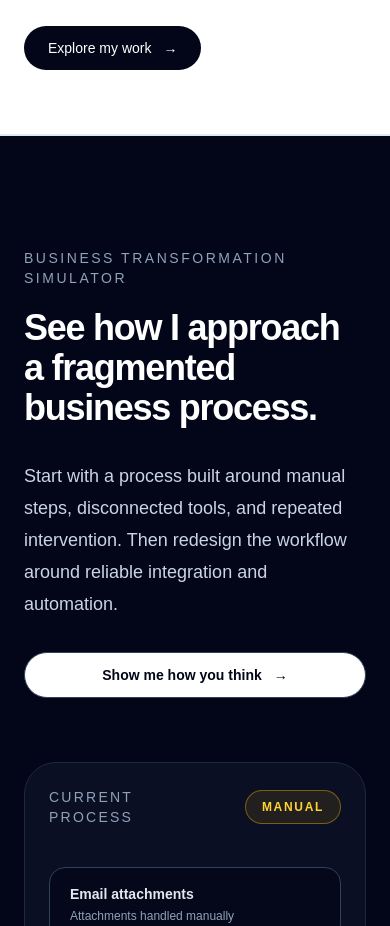
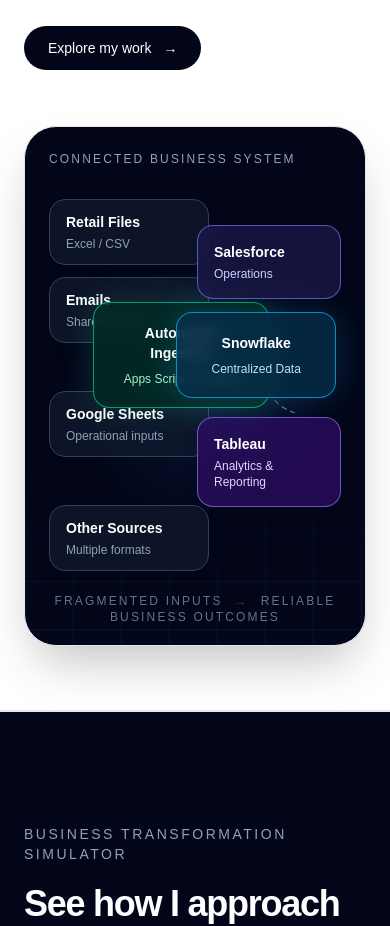
Before and after one commit to omerfaraz-fa/faraz-website, a Next.js app: page / in a window 390 px wide. Shown: the part 820-1746 px from the top of the page. Built offline with nearby package versions, Linux system fonts and the light colour scheme.

Commit message:
Test hero visual on mobile

```diff
--- a/src/components/Hero.tsx
+++ b/src/components/Hero.tsx
@@ -96,7 +96,7 @@ export default function Hero() {
 
         {/* Interactive system visual */}
 
-        <div className="hidden lg:block">
+        <div className="block">
           <div className="relative mx-auto h-[520px] max-w-2xl overflow-hidden rounded-[2rem] border border-slate-200 bg-slate-950 p-6 shadow-2xl">
             {/* Background effects */}
 
```
